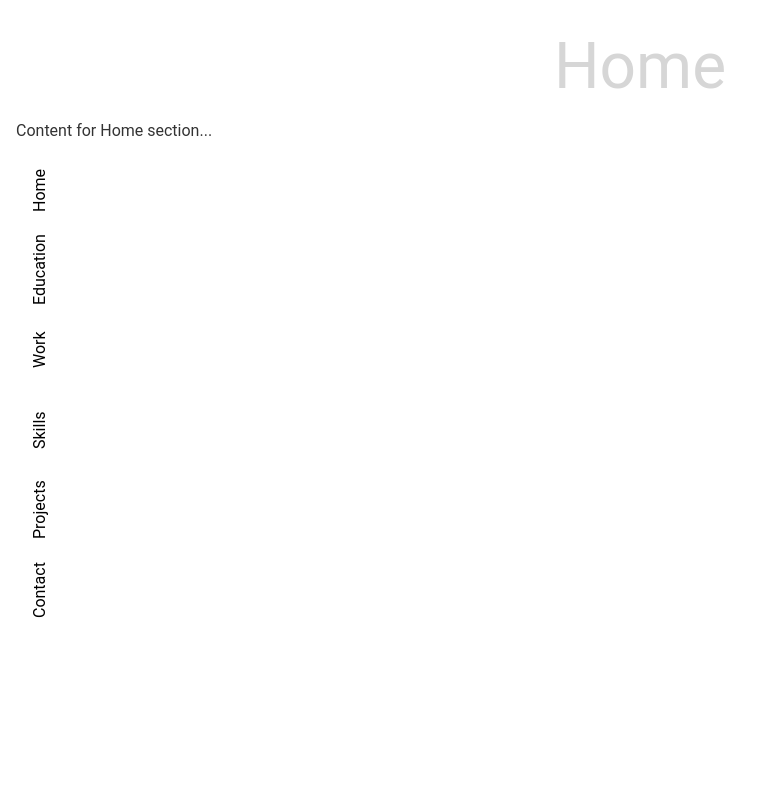
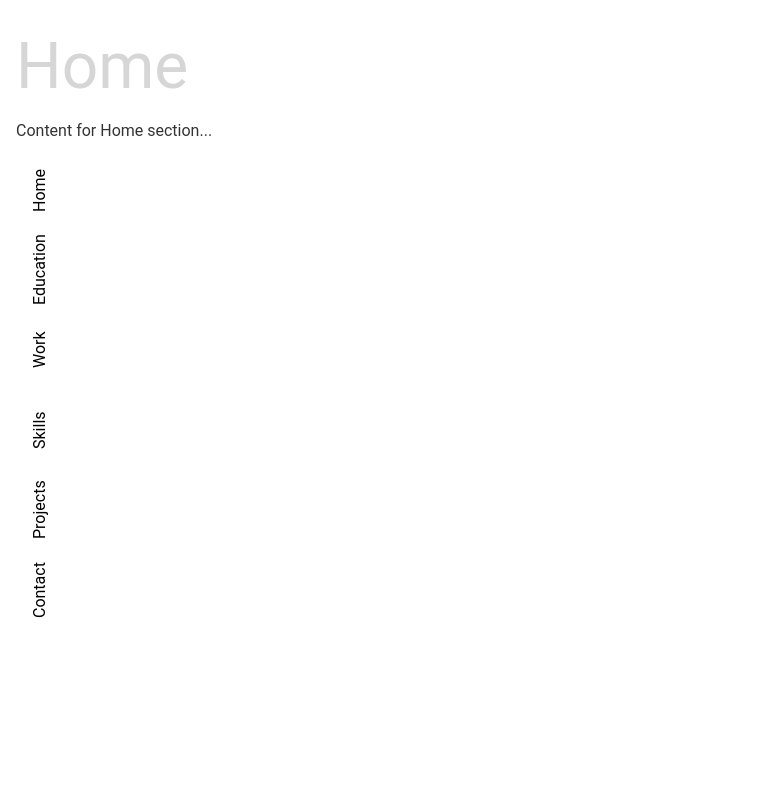
Before and after one commit to Kahl-d/portfolio_website, a React (Create React App) app in the folder client/: page / in a window 1280 px wide. Shown: the top 800 px of the page, without its empty margins (0-770 px from the left). Built offline with nearby package versions, Linux system fonts and the light colour scheme; a web font is replaced by a local one.

Commit message:
fixing sides for the background text

```diff
--- a/client/src/app2.css
+++ b/client/src/app2.css
@@ -39,6 +39,7 @@ body {
     position: fixed;
     left: 0;
     top: calc(50% - 250px);
+    z-index: 100;
 }
 
 #appNav div {
@@ -80,7 +81,6 @@ body {
     z-index: 10;
     background: white;
     width: 100%;
-    text-align: center;
 }
 
 /* Optional: Styling for nav links */
```
